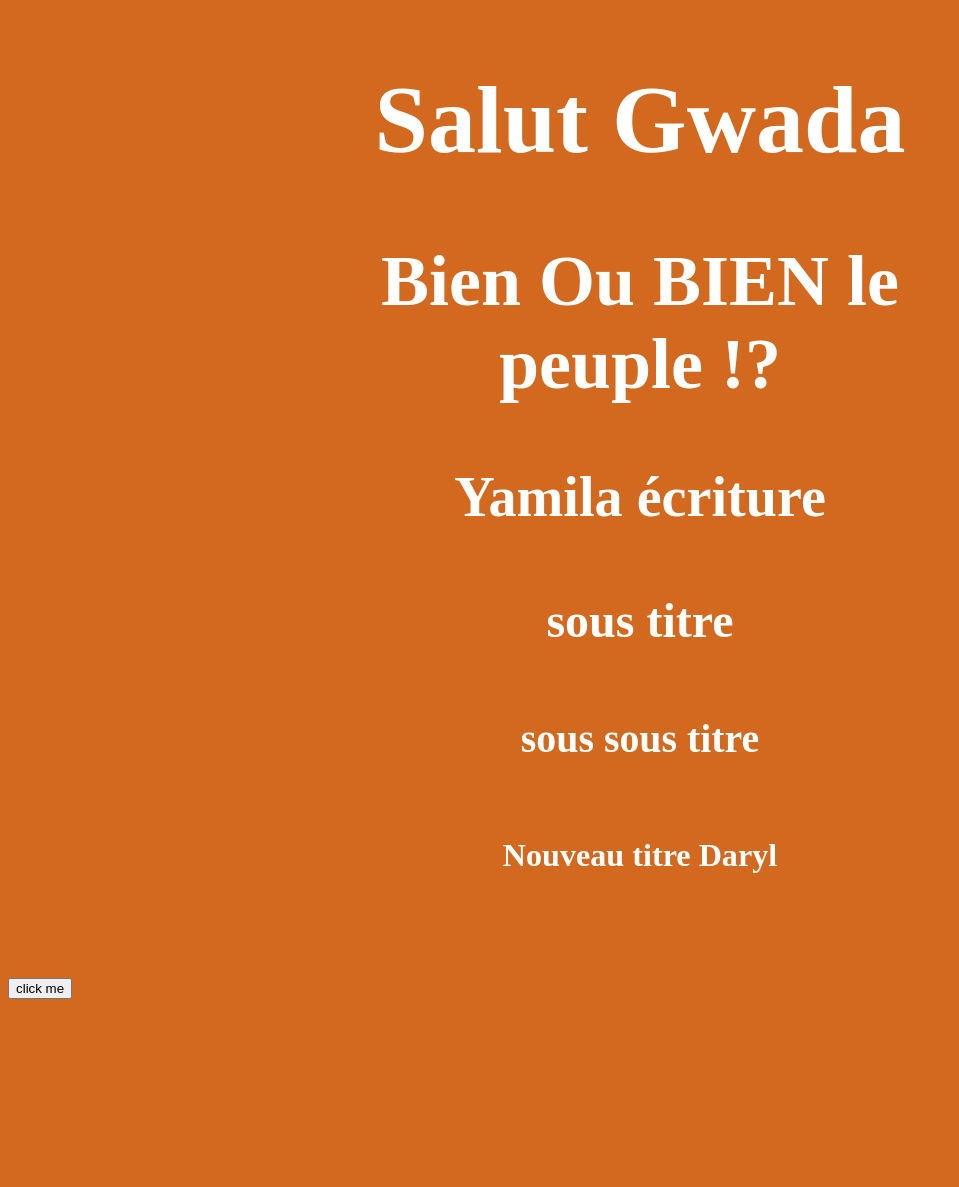
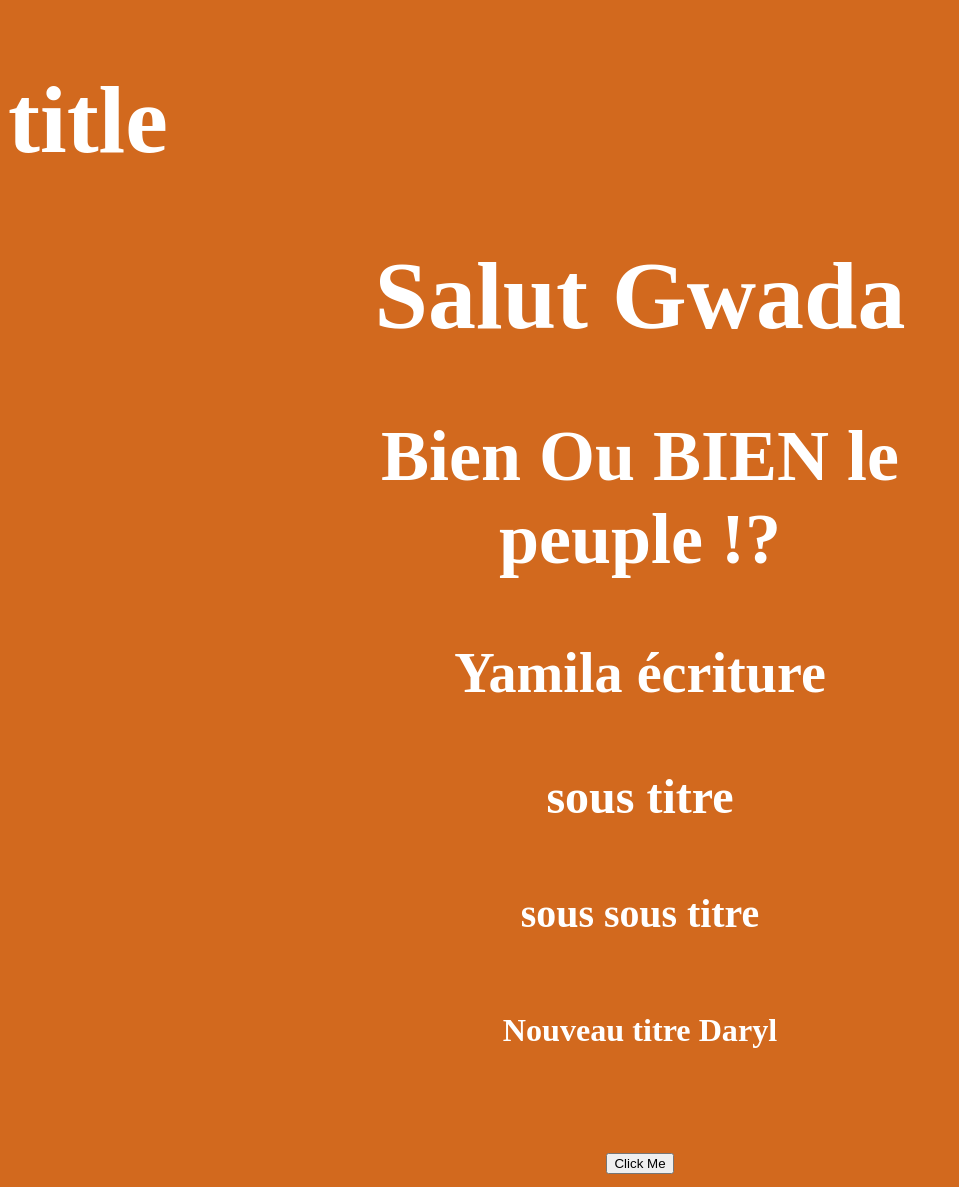
Before and after one commit to Jess-Jams/projet-gwada, a plain HTML site: page index.html in a window 1280 px wide. Shown: the whole page, without its empty margins (0-959 px from the left). Before the commit the page ends 1012 px from the top, so only its background shows below. Drawn offline with Linux system fonts and the light colour scheme.

Commit message:
add h1 bis

```diff
--- a/index.html
+++ b/index.html
@@ -9,6 +9,7 @@
     <title>Document</title>
 </head>
 <body>
+    <h1>title</h1>
     <div id="bloc">
         <h1> Salut Gwada</h1>
         <h2>Bien Ou BIEN le peuple !?</h2>
@@ -18,7 +19,7 @@
         <h6>Nouveau titre Daryl</h6>
     </div>
 
-    <input type="button" value="click me">
-
+    <center><button id="btn" type="button">Click Me</button></center>
+    <script src="./script.js"></script>
 </body>
 </html>
--- a/styles.css
+++ b/styles.css
@@ -4,12 +4,13 @@ body {
     font-size: 3em;
 }
 
-#bloc{
-margin: auto;
+#bloc {
+    margin: auto;
     width: 50%;
     text-align: center;
 
 }
+
 #bloc:hover {
     width: 50%;
     border: 5px solid white;
```
Also changed, not shown: script.js (added).
